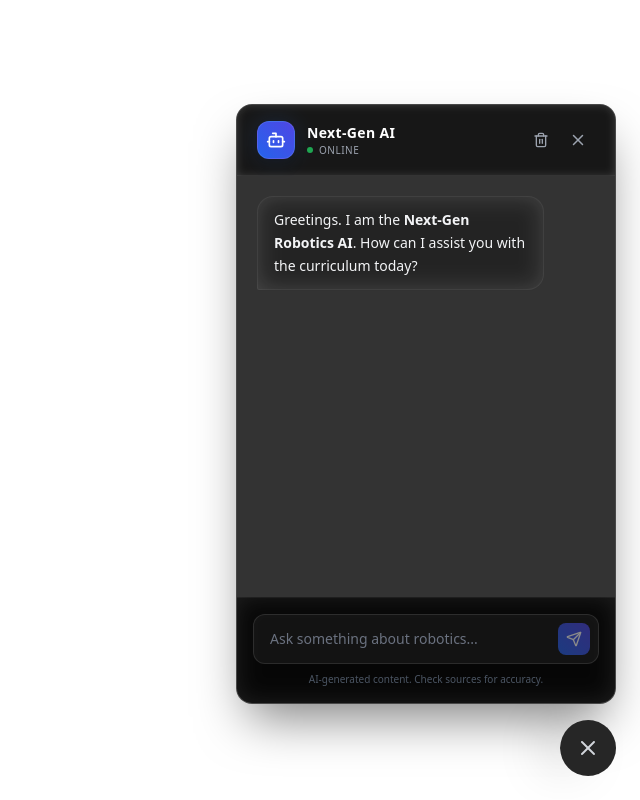
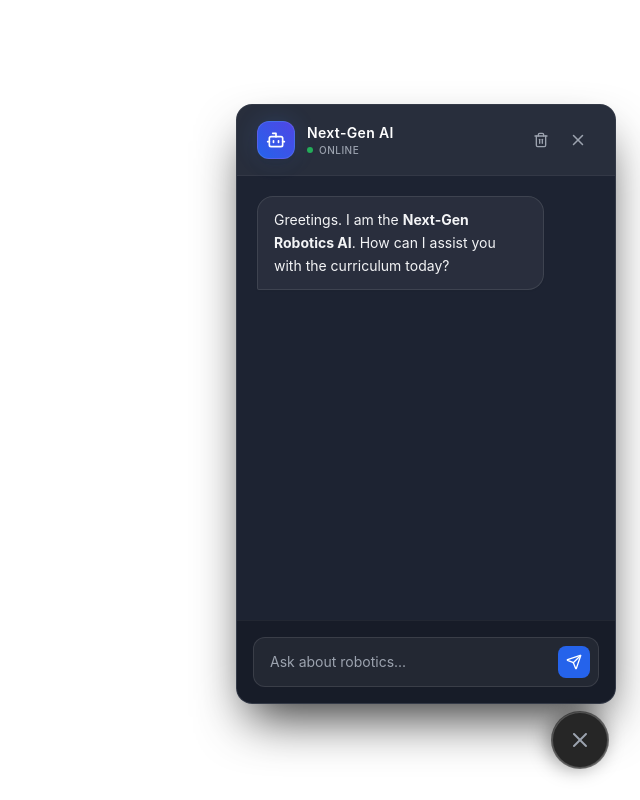
Before and after one commit to abasitbaloch/Next-Gen-Humanoid-Robotics-Book-, a React (Vite) app in the folder frontend/: page / in a window 1280 px wide. Both pictures are taken after a click on the button 1228 px from the left and 748 px from the top of the page. Shown: the whole page, without its empty margins (640-1280 px from the left). Built offline with nearby package versions, Linux system fonts and the light colour scheme.

Commit message:
Move components folders

```diff
--- a/frontend/src/App.jsx
+++ b/frontend/src/App.jsx
@@ -11,7 +11,7 @@ export default function App() {
   const [input, setInput] = useState('');
   const messagesEndRef = useRef(null);
 
-  // --- MEMORY: Load saved messages ---
+  // --- MEMORY ---
   const [messages, setMessages] = useState(() => {
     const saved = localStorage.getItem('robotics_chat_history');
     return saved ? JSON.parse(saved) : [{
@@ -32,15 +32,14 @@ export default function App() {
     }, 100);
   };
 
-  // --- VOICE LOGIC ---
+  // --- VOICE ---
   const speak = (text) => {
     window.speechSynthesis.cancel();
     const u = new SpeechSynthesisUtterance(text);
     const voices = window.speechSynthesis.getVoices();
-    // Try to find a premium sounding voice
     const preferred = voices.find(v => v.name.includes("Google US English") || v.name.includes("Samantha"));
     if (preferred) u.voice = preferred;
-    u.pitch = 0.9; // Slightly deeper, more robotic/professional
+    u.pitch = 0.9;
     u.rate = 1.0;
     u.onstart = () => setIsSpeaking(true);
     u.onend = () => setIsSpeaking(false);
@@ -59,11 +58,10 @@ export default function App() {
     }
   };
 
-  // --- TOGGLE LOGIC (Simple Open/Close) ---
+  // --- TOGGLE ---
   const toggleChat = () => {
     const newState = !isOpen;
     setIsOpen(newState);
-    // Send signal to parent to resize the iframe
     window.parent.postMessage('toggle-widget', '*');
   };
 
@@ -89,24 +87,24 @@ export default function App() {
 
   return (
     <>
-      {/* No Background Div here!
-         This ensures the widget looks like it's floating over the book
+      {/* LAYOUT FIX:
+         We separate the Window and the Button into two different fixed containers.
+         This prevents layout shifts and ensures the button is never clipped by the window's container.
       */}
 
-      <div className="fixed bottom-0 right-0 p-6 z-50 font-sans antialiased flex flex-col items-end">
-
-        {/* 1. THE CHAT WINDOW */}
+      {/* 1. THE CHAT WINDOW (Floating Up) */}
       <div className={`
-          mb-4 w-[90vw] md:w-[380px] h-[600px] max-h-[75vh]
+        fixed bottom-24 right-6 z-50
+        w-[90vw] md:w-[380px] h-[600px] max-h-[75vh]
         flex flex-col overflow-hidden
-          rounded-2xl border border-white/10 shadow-2xl shadow-black/50
-          bg-black/80 backdrop-blur-xl
+        rounded-2xl border border-white/10 shadow-2xl shadow-black/80
+        bg-gray-900/95 backdrop-blur-xl
         transition-all duration-300 ease-[cubic-bezier(0.23,1,0.32,1)] origin-bottom-right
-          ${isOpen ? 'scale-100 opacity-100 translate-y-0' : 'scale-90 opacity-0 translate-y-10 pointer-events-none absolute'}
+        ${isOpen ? 'scale-100 opacity-100 translate-y-0' : 'scale-90 opacity-0 translate-y-10 pointer-events-none'}
       `}>
 
         {/* Header */}
-          <div className="flex items-center justify-between px-5 py-4 bg-white/5 border-b border-white/5 backdrop-blur-sm">
+        <div className="flex items-center justify-between px-5 py-4 bg-white/5 border-b border-white/5">
           <div className="flex items-center gap-3">
             <div className="relative">
               <div className="absolute inset-0 bg-blue-500 blur-md opacity-20 rounded-full"></div>
@@ -122,56 +120,33 @@ export default function App() {
               </div>
             </div>
           </div>
-
-            {/* Header Controls */}
           <div className="flex gap-1">
               {isSpeaking && (
-                <button onClick={stopSpeaking} className="p-2 text-rose-400 hover:bg-white/10 rounded-lg transition-colors">
-                  <StopCircle size={16} />
-                </button>
+              <button onClick={stopSpeaking} className="p-2 text-rose-400 hover:bg-white/10 rounded-lg transition-colors"><StopCircle size={16} /></button>
             )}
-              <button onClick={clearHistory} className="p-2 text-gray-400 hover:text-white hover:bg-white/10 rounded-lg transition-colors">
-                <Trash2 size={16} />
-              </button>
-              <button onClick={toggleChat} className="p-2 text-gray-400 hover:text-white hover:bg-white/10 rounded-lg transition-colors">
-                <X size={18} />
-              </button>
+            <button onClick={clearHistory} className="p-2 text-gray-400 hover:text-white hover:bg-white/10 rounded-lg transition-colors"><Trash2 size={16} /></button>
+            <button onClick={toggleChat} className="p-2 text-gray-400 hover:text-white hover:bg-white/10 rounded-lg transition-colors"><X size={18} /></button>
           </div>
         </div>
 
-          {/* Messages Area */}
+        {/* Messages */}
         <div className="flex-1 overflow-y-auto p-5 space-y-5 custom-scrollbar scroll-smooth">
           {messages.map((msg, index) => (
             <div key={index} className={`flex ${msg.role === 'user' ? 'justify-end' : 'justify-start'}`}>
-
-                {/* Message Bubble */}
               <div className={`
-                  max-w-[85%] rounded-2xl px-4 py-3 text-sm leading-relaxed shadow-sm relative group
+                max-w-[85%] rounded-2xl px-4 py-3 text-sm leading-relaxed shadow-sm relative group border
                 ${msg.role === 'user'
-                    ? 'bg-blue-600 text-white rounded-br-sm'
-                    : 'bg-white/10 text-gray-100 rounded-bl-sm border border-white/5 backdrop-blur-md'
+                  ? 'bg-blue-600 border-blue-500 text-white rounded-br-sm'
+                  : 'bg-white/5 border-white/10 text-gray-100 rounded-bl-sm'
                 }
               `}>
-                    <div className="prose prose-invert prose-sm max-w-none prose-p:my-0 prose-a:text-blue-300">
-                       <ReactMarkdown remarkPlugins={[remarkGfm]}>{msg.text}</ReactMarkdown>
-                    </div>
+                  <div className="prose prose-invert prose-sm max-w-none prose-p:my-0"><ReactMarkdown remarkPlugins={[remarkGfm]}>{msg.text}</ReactMarkdown></div>
+                  {msg.role === 'ai' && <button onClick={() => speak(msg.text)} className="absolute -right-8 top-1 p-1.5 text-gray-500 hover:text-blue-400 opacity-0 group-hover:opacity-100 transition-all"><Volume2 size={14} /></button>}
 
-                    {/* AI Tools (Speak) */}
-                    {msg.role === 'ai' && (
-                      <button
-                        onClick={() => speak(msg.text)}
-                        className="absolute -right-8 top-1 p-1.5 text-gray-500 hover:text-blue-400 opacity-0 group-hover:opacity-100 transition-all transform hover:scale-110"
-                        title="Read Aloud"
-                      >
-                        <Volume2 size={14} />
-                      </button>
-                    )}
-
-                    {/* Sources (Premium Look) */}
                   {msg.sources && msg.sources.length > 0 && (
                     <div className="mt-3 pt-3 border-t border-white/10">
                       <p className="text-[10px] font-bold text-gray-500 mb-2 flex items-center gap-1.5 uppercase tracking-wider">
-                          <BookOpen size={10} /> Reference Sources
+                        <BookOpen size={10} /> Sources
                       </p>
                       <div className="flex flex-wrap gap-2">
                         {msg.sources.map((s, i) => (
@@ -185,62 +160,53 @@ export default function App() {
               </div>
             </div>
           ))}
-
-            {/* Loading Indicator */}
-            {isLoading && (
-              <div className="flex items-center gap-3 text-gray-400 text-xs ml-1 animate-pulse">
-                <div className="p-1.5 bg-white/10 rounded-full">
-                  <Loader2 size={12} className="animate-spin" />
-                </div>
-                <span>Processing Neural Query...</span>
-              </div>
-            )}
+          {isLoading && <div className="text-gray-400 text-xs ml-1 animate-pulse flex gap-2"><Loader2 size={12} className="animate-spin"/> Processing...</div>}
           <div ref={messagesEndRef} />
         </div>
 
-          {/* Input Area */}
-          <form onSubmit={sendMessage} className="p-4 bg-black/40 backdrop-blur-md border-t border-white/5">
-            <div className="relative flex items-center gap-2 bg-white/5 border border-white/10 rounded-xl px-2 py-1 focus-within:ring-2 focus-within:ring-blue-500/50 focus-within:border-blue-500/50 transition-all">
-              <input
-                type="text"
-                value={input}
-                onChange={(e) => setInput(e.target.value)}
-                placeholder="Ask something about robotics..."
-                className="flex-1 bg-transparent text-white text-sm px-2 py-2.5 focus:outline-none placeholder-gray-500"
-                disabled={isLoading}
-              />
-              <button
-                type="submit"
-                disabled={isLoading || !input.trim()}
-                className="p-2 bg-gradient-to-tr from-blue-600 to-indigo-600 text-white rounded-lg hover:shadow-lg hover:shadow-blue-500/30 disabled:opacity-50 disabled:cursor-not-allowed transition-all transform active:scale-95"
-              >
-                <Send size={16} />
-              </button>
-            </div>
-            <div className="text-[10px] text-center text-gray-600 mt-2">
-              AI-generated content. Check sources for accuracy.
+        {/* Input */}
+        <form onSubmit={sendMessage} className="p-4 bg-black/20 border-t border-white/5">
+          <div className="relative flex items-center gap-2 bg-white/5 border border-white/10 rounded-xl px-2 py-1 focus-within:ring-1 focus-within:ring-blue-500/50">
+            <input type="text" value={input} onChange={(e) => setInput(e.target.value)} placeholder="Ask about robotics..." className="flex-1 bg-transparent text-white text-sm px-2 py-2.5 focus:outline-none" disabled={isLoading}/>
+            <button type="submit" disabled={isLoading || !input.trim()} className="p-2 bg-blue-600 text-white rounded-lg hover:bg-blue-500 transition-all"><Send size={16} /></button>
           </div>
         </form>
       </div>
 
-        {/* 2. THE FLOATING BUTTON (Premium Orb) */}
+
+      {/* 2. THE FLOATING BUTTON (Fixed & Sharpened) */}
+      <div className="fixed bottom-6 right-6 z-50 group">
+
+        {/* A. Wrapper with padding to prevent 'Cut Out' clipping */}
+        <div className="p-2">
+
+          {/* B. The Button */}
           <button
             onClick={toggleChat}
             className={`
-            group relative flex items-center justify-center w-14 h-14 rounded-full shadow-2xl
-            transition-all duration-300 hover:scale-105 active:scale-95
-            ${isOpen ? 'bg-neutral-800 rotate-90' : 'bg-gradient-to-r from-blue-600 to-indigo-600'}
+              relative flex items-center justify-center w-14 h-14 rounded-full
+
+              /* SHADOWS & BORDERS (The Fix for 'Imprecise' look) */
+              shadow-[0_4px_20px_rgba(0,0,0,0.4)]
+              border border-white/20
+              ring-1 ring-black/50
+
+              transform transition-all duration-300 hover:scale-105 active:scale-95
+              backdrop-blur-sm
+              ${isOpen ? 'bg-neutral-800 rotate-90' : 'bg-gradient-to-br from-blue-600 to-indigo-700'}
             `}
           >
-          {/* Subtle Glow Effect */}
-          <span className={`absolute inset-0 rounded-full blur-lg bg-blue-500/50 group-hover:bg-blue-400/60 transition-all ${isOpen ? 'opacity-0' : 'opacity-100'}`}></span>
+            {/* C. Glow effect that sits BEHIND the button (absolute positioning) */}
+            <span className={`absolute -inset-1 rounded-full bg-blue-500/30 blur-md -z-10 transition-opacity duration-300 ${isOpen ? 'opacity-0' : 'opacity-100 group-hover:opacity-100'}`}></span>
 
             {/* Icon */}
-          <div className="relative z-10">
-             {isOpen ? <X size={24} className="text-gray-300" /> : <Sparkles size={24} className="text-white animate-pulse-slow" />}
+            {isOpen ? (
+              <X size={24} className="text-gray-400" />
+            ) : (
+              <Sparkles size={22} className="text-white drop-shadow-sm" />
+            )}
+          </button>
         </div>
-        </button>
-
       </div>
     </>
   );
```
Lines whose indentation alone changed are shown as unchanged.
